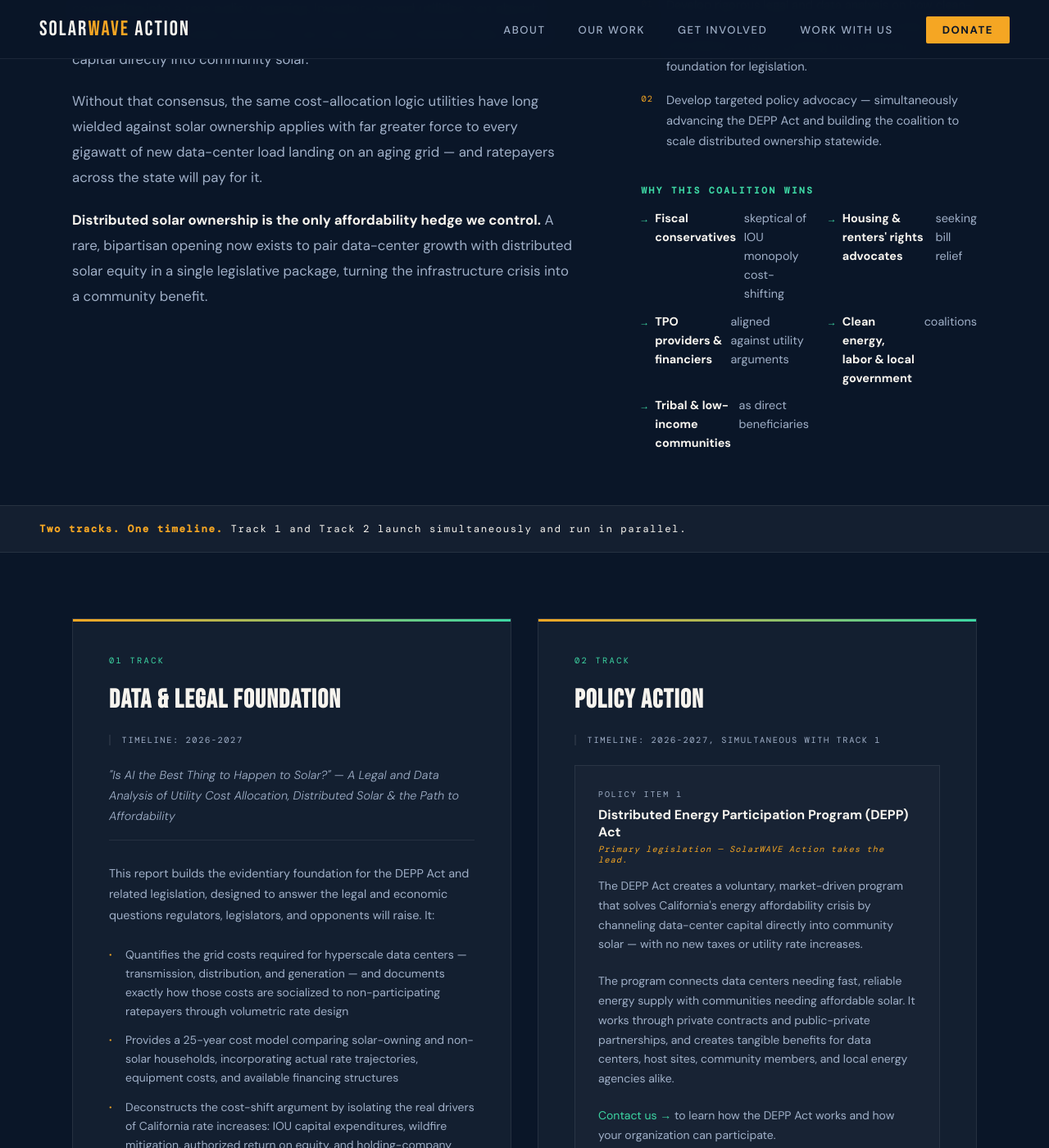
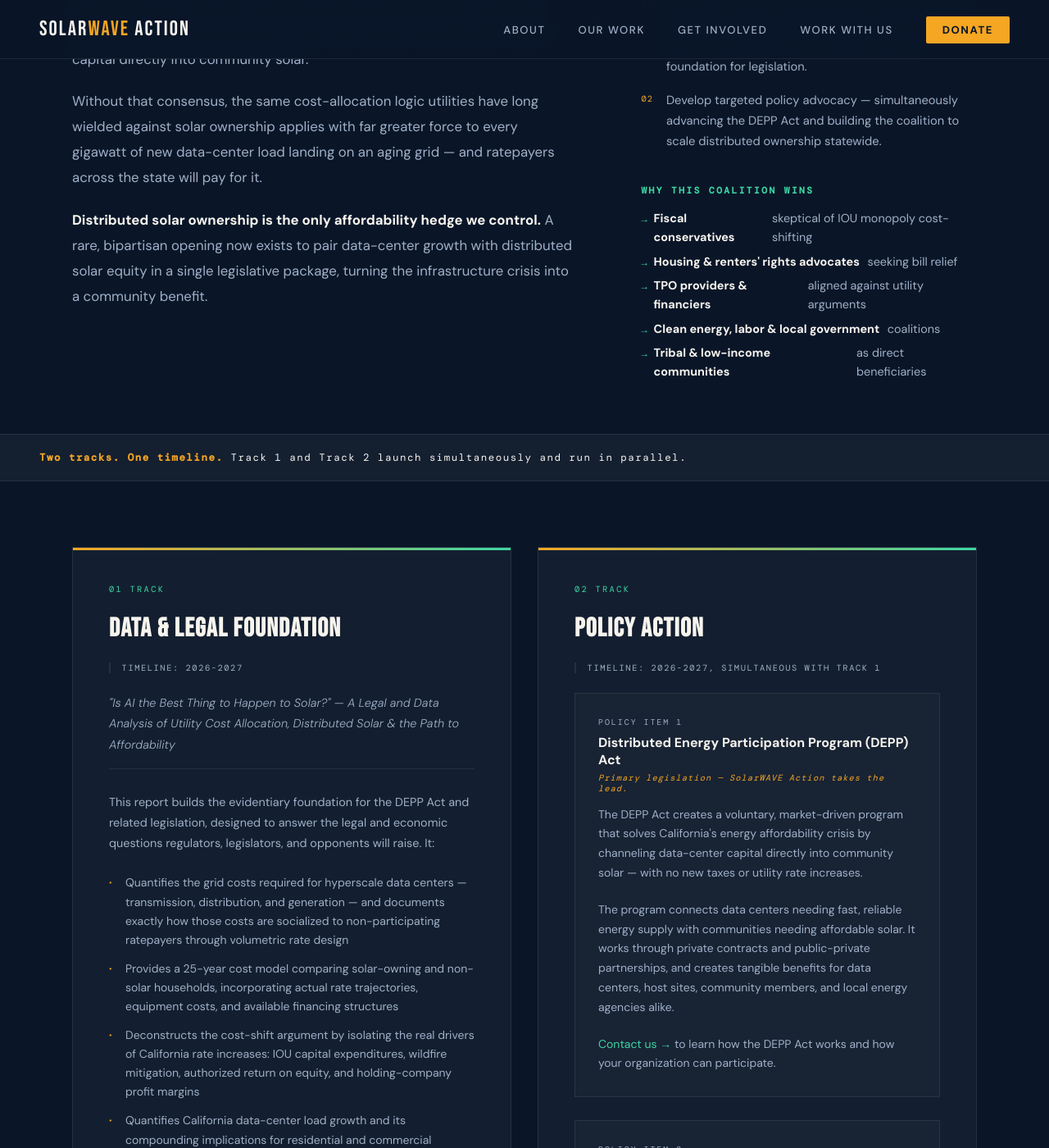
Before and after one commit to SolarWAVE-Action/solarwave-website, a Jekyll site: the page built from projects/projects.html, in a window 1280 px wide and 1400 px high, scrolled down 756 px. Shown: the whole window at 82% size. Built offline with Jekyll 4.4.1, drawn with Linux system fonts in a browser that asks for light colours.

Commit message:
Changed coaltion section back to one column

```diff
--- a/projects/projects.html
+++ b/projects/projects.html
@@ -107,12 +107,12 @@ permalink: /projects/
 
   .coalition-list {
     list-style: none; padding: 0; margin: 0;
-    display: grid; grid-template-columns: 1fr 1fr; gap: 0.65rem 1.5rem;
+    display: flex; flex-direction: column; gap: 0.4rem;
   }
 
   .coalition-list li {
     font-size: 0.9rem; line-height: 1.6; color: var(--muted);
-    display: flex; align-items: baseline; gap: 0.6rem;
+    display: flex; align-items: baseline; gap: 0.5rem;
   }
 
   .coalition-list li::before {
@@ -122,7 +122,7 @@ permalink: /projects/
     flex-shrink: 0;
   }
 
-  .coalition-list li strong { color: var(--white); }
+  .coalition-list li strong { color: var(--white); margin-right: 0.1rem; }
 
   /* ─── TRACKS BANNER ─── */
   .tracks-banner {
```
